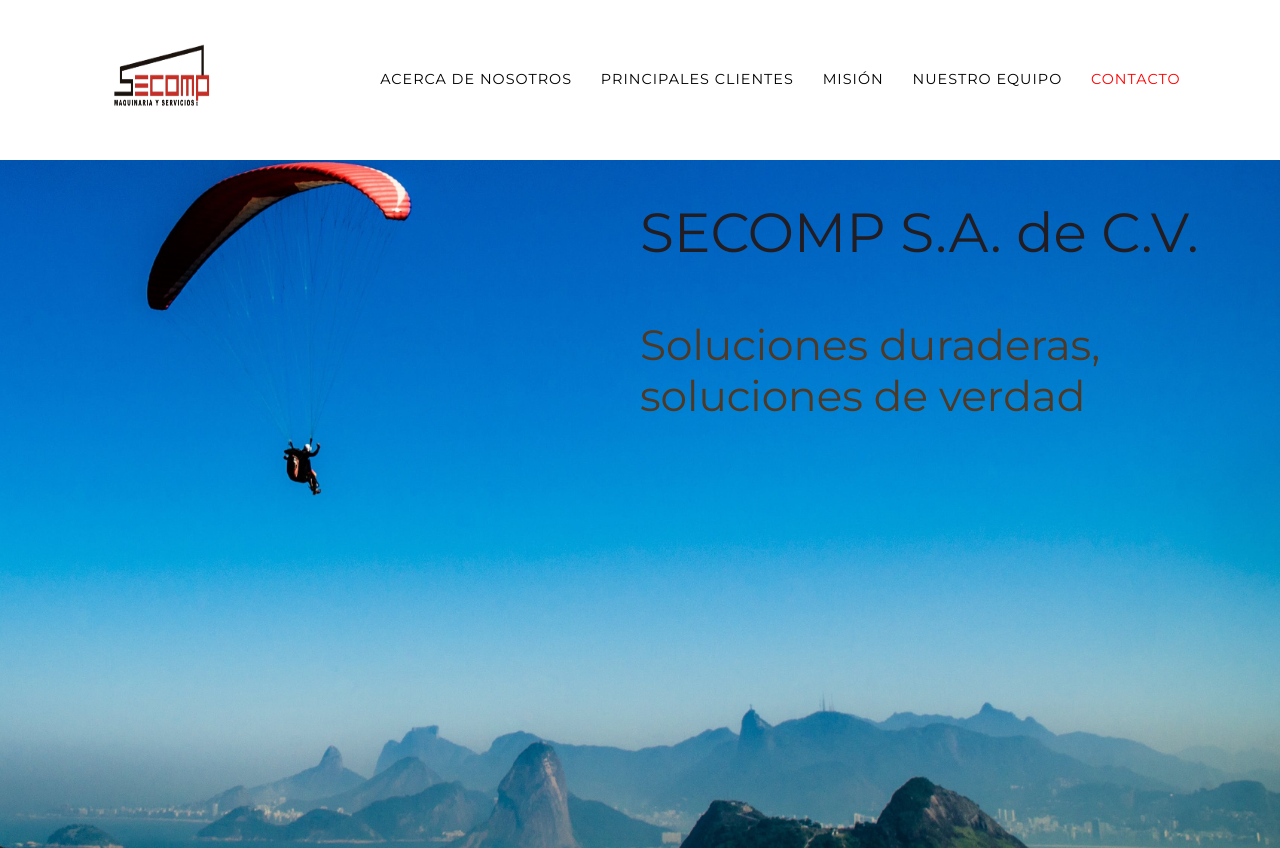
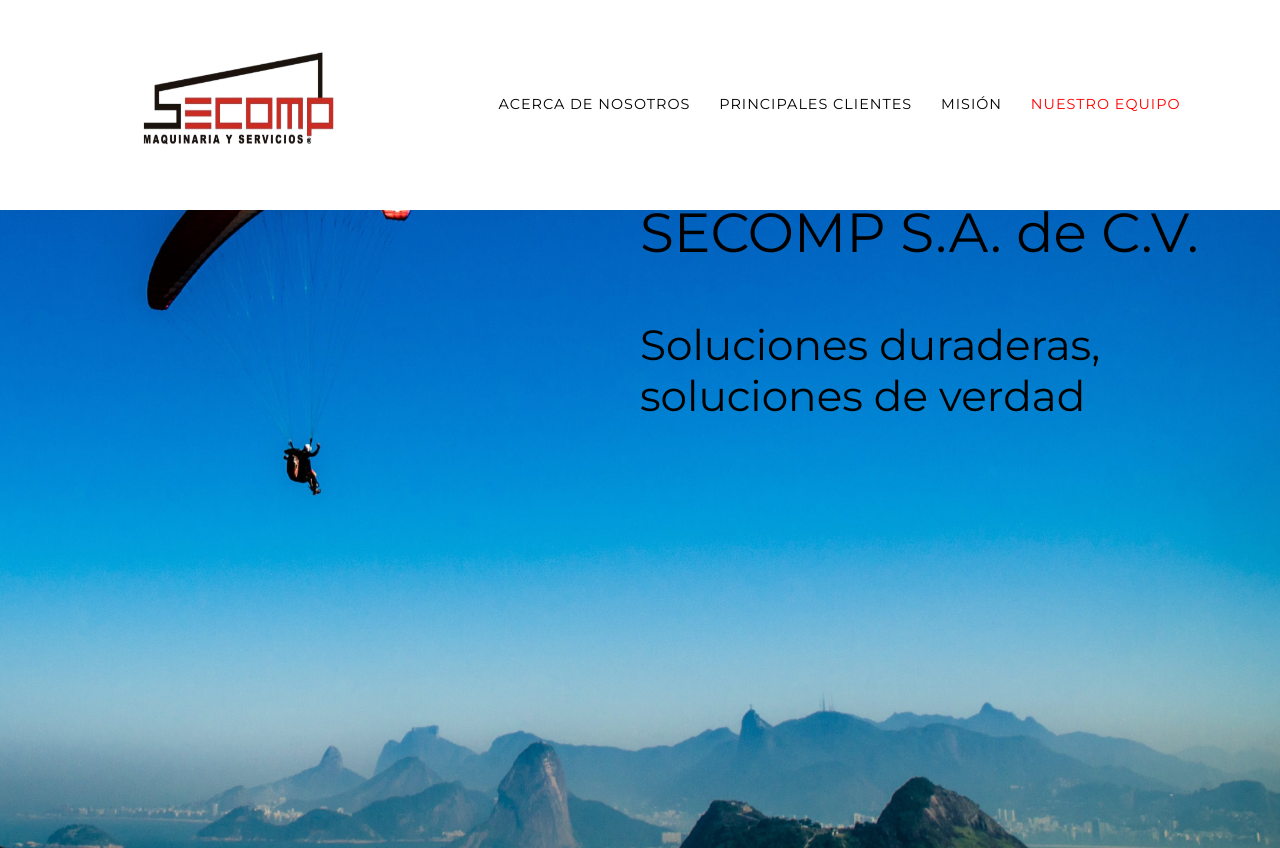
Before and after one commit to CortesEmilio/SECOMP, a website with bundled scripts: page index.html in a window 1280 px wide. Shown: the top 848 px of the page. Built offline with nearby package versions, Linux system fonts and the light colour scheme; files whose address does not match are found by name; a web font is replaced by a local one.

Commit message:
Css edit

```diff
--- a/css/agency.css
+++ b/css/agency.css
@@ -136,13 +136,13 @@
   position: absolute;
   left: 50%;
   top:25%;
-  color:	#221D23  ;
+  color:	black  ;
   z-index: 1;
   font-size: 4.3vw;
 }
 
 #Subtexto_Overlay{
-  color: #4F3824;
+  color: black;
   top: 80%;
   border-right: 50;
   position: absolute;
@@ -174,8 +174,8 @@
   color: #DDB967;
   font-family: 'Monsterrat', -apple-system, BlinkMacSystemFont, 'Segoe UI', Roboto, 'Helvetica Neue', Arial, sans-serif, 'Apple Color Emoji', 'Segoe UI Emoji', 'Segoe UI Symbol', 'Noto Color Emoji';
 */
-    width: 150px;
-    height: 100px;
+    width: 300px;
+    height: 150px;
     background-color: transparent;
 
 }
@@ -299,11 +299,11 @@
   -webkit-transition: all ease 0.5s;
   transition: all ease 0.5s;
   opacity: 0;
-  background: rgba(254, 209, 54, 0.9);
+  background: #eb8f8f;
 }
 
 #portfolio .portfolio-item .portfolio-link .portfolio-hover:hover {
-  opacity: 1;
+  opacity: 0.8;
 }
 
 #portfolio .portfolio-item .portfolio-link .portfolio-hover .portfolio-hover-content {
--- a/index.html
+++ b/index.html
@@ -56,9 +56,7 @@
           <li class="nav-item">
             <a class="nav-link js-scroll-trigger" href="#team">Nuestro equipo </a>
           </li>
-          <li class="nav-item">
-            <a class="nav-link js-scroll-trigger" href="#contact">Contacto</a>
-          </li>
+
         </ul>
       </div>
     </div>
```
